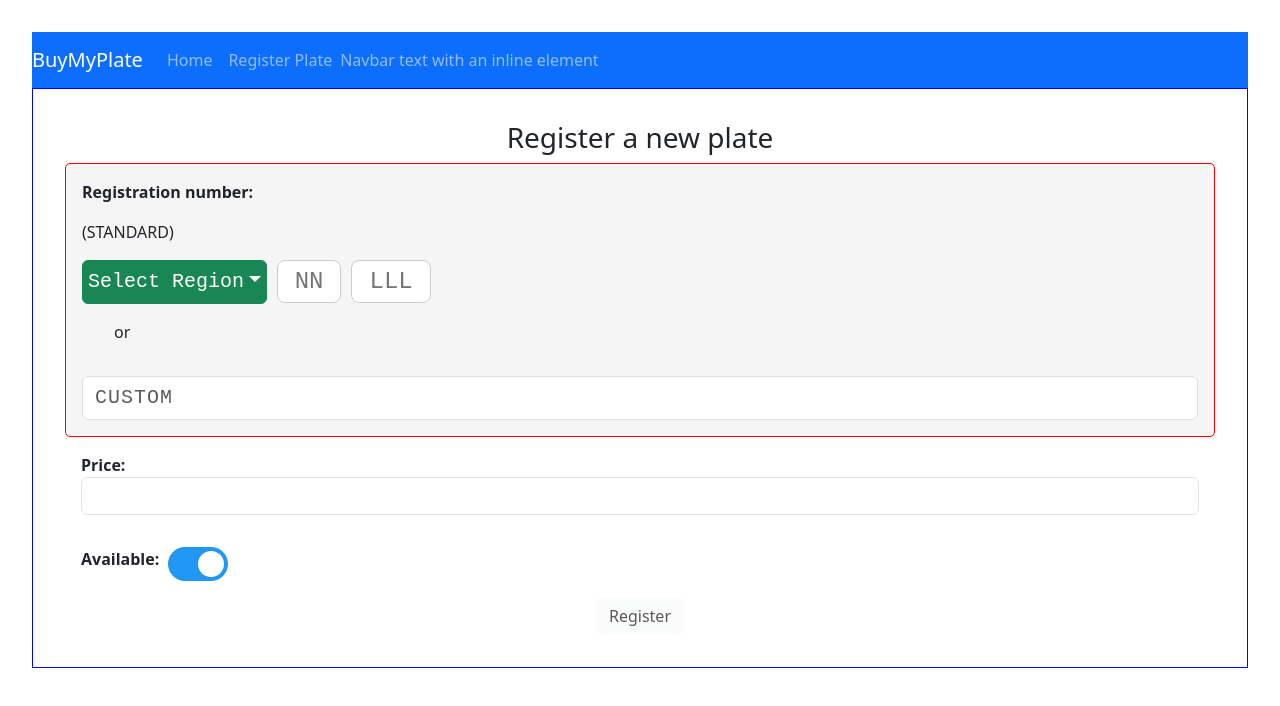
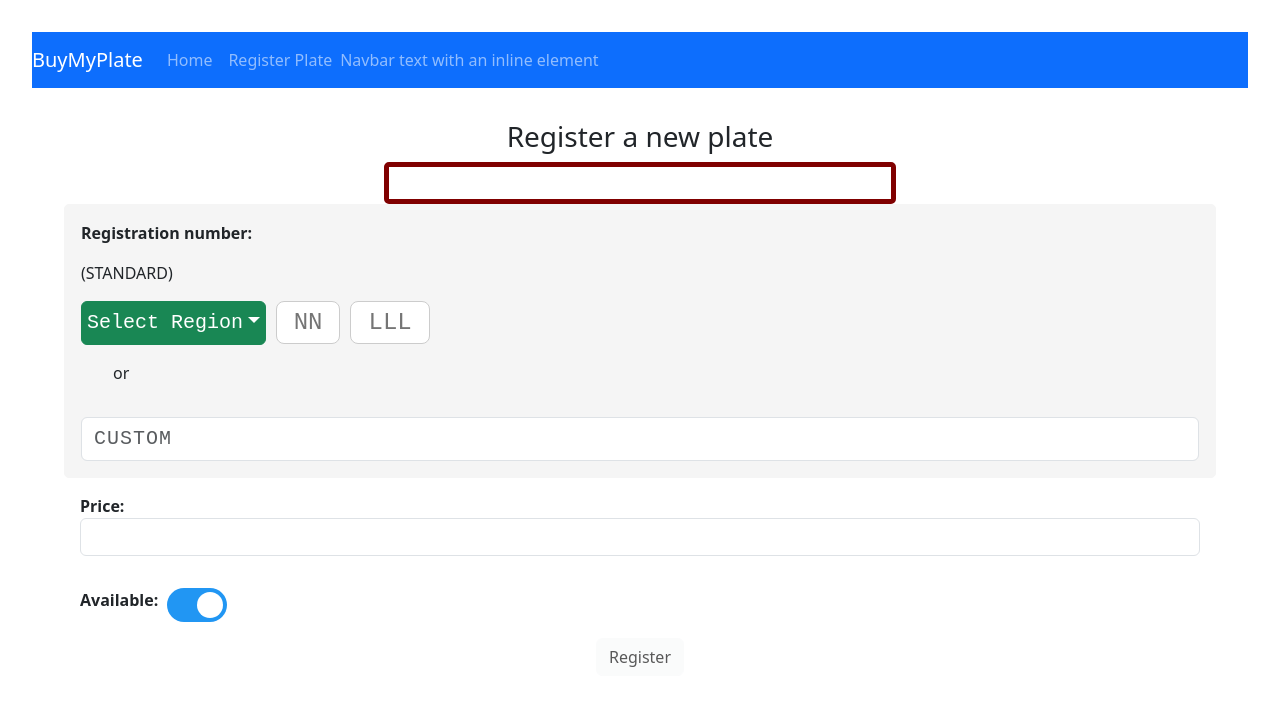
Before and after one commit to pockche123/buymyplate-client, a React (Vite) app: page /register-plate in a window 1280 px wide. Shown: the top 706 px of the page. Built offline with nearby package versions, Linux system fonts and the light colour scheme.

Commit message:
fix the errors

```diff
--- a/src/assets/vehicleplate.css
+++ b/src/assets/vehicleplate.css
@@ -1,5 +1,5 @@
 .vehicle-plate{
-    border: 1px solid blue;
+
     padding: 2em;
 }
 
@@ -7,7 +7,7 @@
     display: flex;
     flex-direction: column;
     gap: 1rem;
-    border: 1px solid red;
+    border: 1px solid whitesmoke;
     border-radius: 5px;
     background-color: whitesmoke;
 }
@@ -29,3 +29,20 @@
 
 
   }
+
+  .reg-errors{
+
+
+    display: flex;
+    justify-content: center;
+
+
+  }
+
+  .error-block{
+    border: 5px solid maroon;
+    width: 40vw;
+    padding: 1em;
+    border-radius: 5px;
+
+  }
--- a/src/components/RegionDropDown/RegionDropDown.jsx
+++ b/src/components/RegionDropDown/RegionDropDown.jsx
@@ -14,6 +14,10 @@ const RegionDropDown = ({props}) => {
     const handleSelectRegion = (region) => {
         setRegionTags(memorytags[region])
         setSelectedRegion(region)
+        if(region == "Select Region"){
+          setSelectTag('Select Tag')
+        }
+
         console.log('Tags:', memorytags[region]);
 
 
--- a/src/pages/RegisterPlatePage.jsx
+++ b/src/pages/RegisterPlatePage.jsx
@@ -1,4 +1,4 @@
-import React from "react";
+import React, {useEffect} from "react";
 import StandardRegPlateInput from "../components/StandardRegPlateInput";
 import { useRef, useState } from "react";
 import "../assets/button.css";
@@ -28,21 +28,31 @@ const RegisterPlatePage = () => {
   const [regionTags, setRegionTags] = useState([])
   const regionDropDownProps = {selectTag, setSelectTag, selectedRegion, setSelectedRegion, regionTags, setRegionTags}
 
+  const [bothPresentError, setBothPresentError] = useState(false)
+
+
+  useEffect(() => {
+    const hasStandard = (selectTag.length > 0 && selectTag !== "Select Tag") ||
+                        (selectedRegion.length > 0 && selectedRegion !== "Select Region") ||
+                        values.some((v) => v.trim() !== "");
+    const hasCustom = customPlate.length > 0;
+
+    setBothPresentError(hasStandard && hasCustom);
+  }, [selectTag, selectedRegion, values, customPlate]);
 
 
 
   const renderErrors = () => {
 
     return (
-      <>
-        {(errors[0] || errors[1] || bannedWordFound || selectTag.length == 0) &&  <h3>Error Found:</h3>}
+      <div className="error-block">
+        {(errors[0] || errors[1] || bannedWordFound || selectTag.length == 0) &&  <h5>Error Found!</h5>}
         {errors[0] && <li>{numErrMessage}</li>}
         {(errors[1]) && <li>{strErrMessage}</li>}
-        {values.some((v) => v.trim() !== "") && customPlate.length > 0 && (
-          <li>{bothPlatePresentErrMessage}</li>
-        )}
+        {bothPresentError && <li>{bothPlatePresentErrMessage}</li>}
+
         {bannedWordFound &&  <li>{bannedWordMessage}</li>}
-      </>
+      </div>
     );
   };
 
@@ -69,7 +79,7 @@ const RegisterPlatePage = () => {
 
   const handleRegisterStandardPlate = (e) => {
     e.preventDefault();
-
+      console.log("register button hit")
 
 
     const body = {
@@ -101,24 +111,25 @@ const RegisterPlatePage = () => {
 
 
     let checkForErrors = !errors.some((err) => err)
-    let checkForEmptyReg = (values[0].length == 2 && values[1].length == 3)^ (customPlate.length > 0)
-    let checkForTagSelect = selectTag == ''  || selectTag != "Select Tag"
-    let checkForCustomPlate = !bannedWordFound && customPlate.length > 2
+    let checkForEmptyReg = (values[0].length == 2 && values[1].length == 3)^ (customPlate.length > 2 && !bannedWordFound)
+
 
     return  checkForErrors &&
-       checkForEmptyReg &&  checkForTagSelect && checkForCustomPlate &&
+       checkForEmptyReg && !bothPresentError &&
       price > 0 ? (
-      <button type="button" class="btn btn-secondary">Register</button>
+
+      <button type="submit" className="btn btn-secondary" >Register</button>
     ) : (
-      <button type="button" class="btn btn-light" disabled>Register</button>
+      <button type="button" className="btn btn-light" disabled>Register</button>
     );
   };
 
   return (
     <div className="vehicle-plate">
       <h3>Register a new plate</h3>
-
+      <div className="reg-errors">
       {renderErrors()}
+      </div>
 
 
 
```
